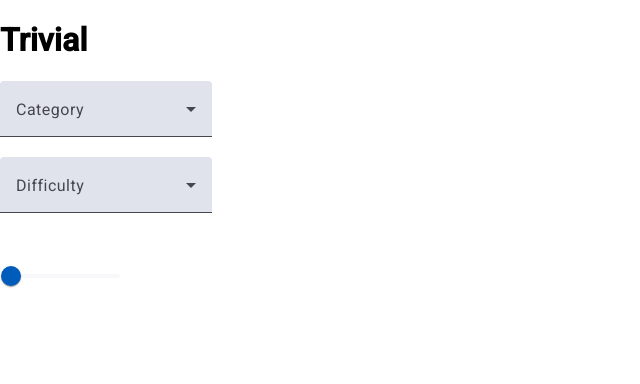
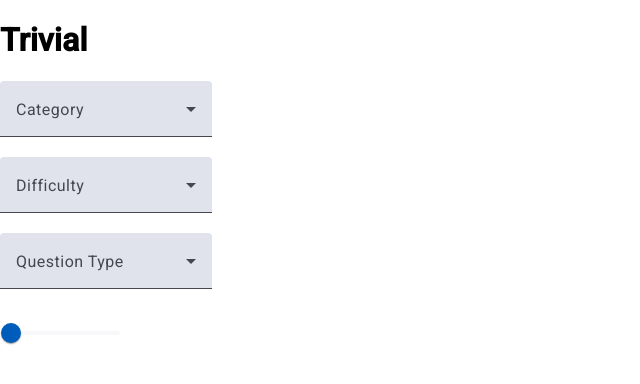
Before and after one commit to mrivasperez/trivial, an Angular app: page / in a window 1280 px wide. Shown: the top 384 px of the page, without its empty margins (0-640 px from the left). Built offline with nearby package versions, Linux system fonts and the light colour scheme.

Commit message:
ui: question type selection

```diff
--- a/src/app/app.component.html
+++ b/src/app/app.component.html
@@ -23,6 +23,14 @@
 
 <!-- TODO type -->
 <br />
+<mat-form-field>
+  <mat-label>Question Type</mat-label>
+  <mat-select placeholder="Any Type">
+    @for (option of questionTypeOptions; track $index) {
+    <mat-option [value]="option">{{ option }}</mat-option>
+    }
+  </mat-select>
+</mat-form-field>
 
 <!-- NUMBER OF QUESTIONS -->
 <br />
--- a/src/data/options.ts
+++ b/src/data/options.ts
@@ -98,6 +98,6 @@ export const CATEGORIES = [
   },
 ];
 
-export const DIFFICULTY = ['Easy', 'Medium', 'Hard'];
+export const DIFFICULTY = ['Any', 'Easy', 'Medium', 'Hard'];
 
 export const QUESTION_TYPES = ['Any', 'Multiple Choice', 'True/False'];
```
